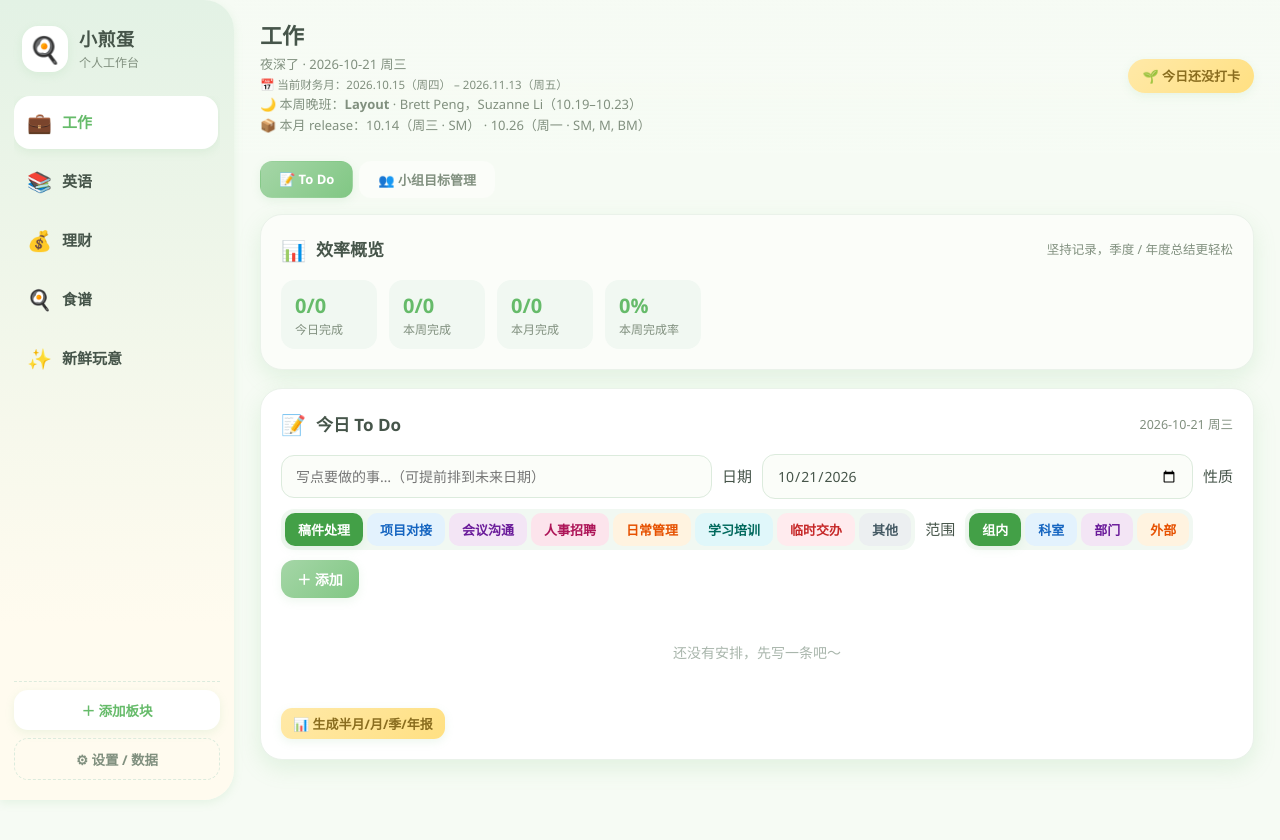
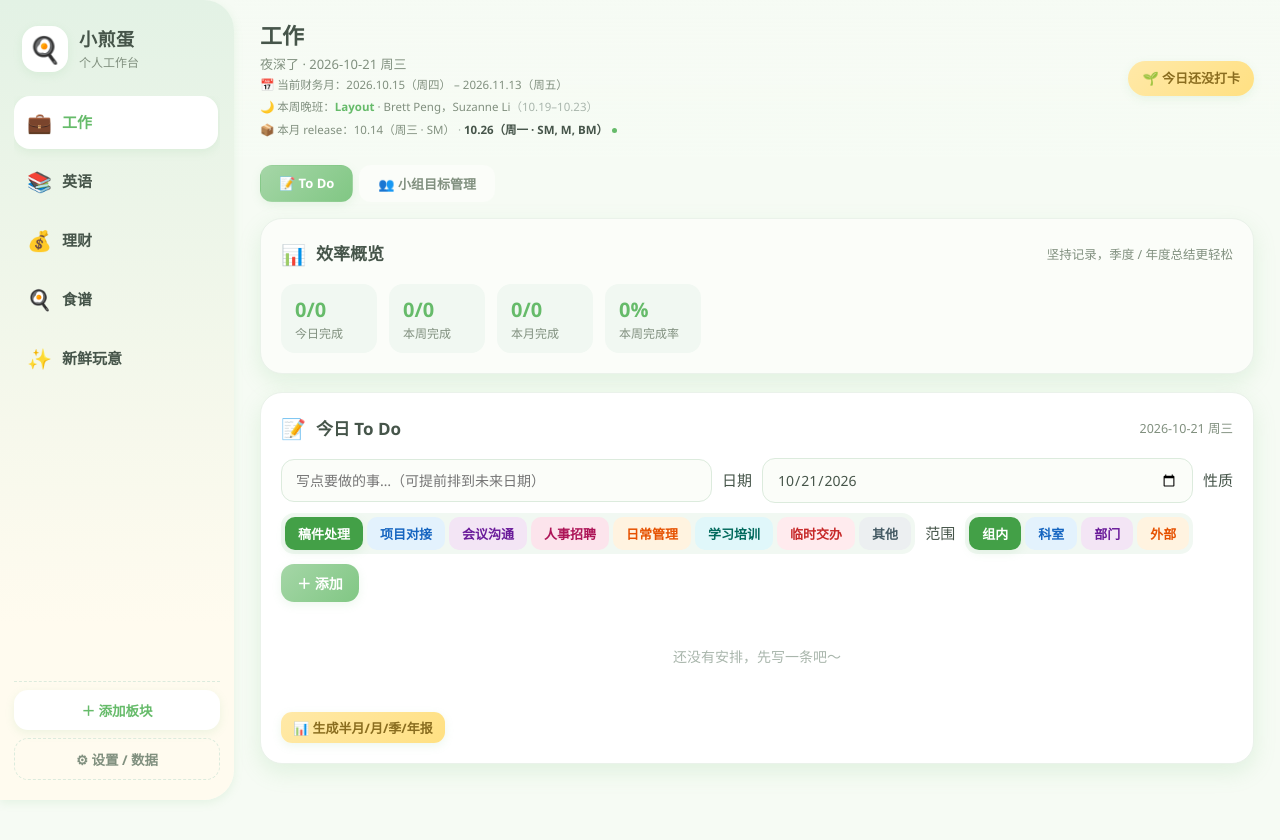
Before and after one commit to wanrfn/xiaojidan-workbench, a plain HTML site: page index.html in a window 1280 px wide. Drawn offline with Linux system fonts and the light colour scheme.

Commit message:
work: 顶部晚班下显示本月 release 日期 + 维护入口 (20261021b)

```diff
--- a/css/style.css
+++ b/css/style.css
@@ -73,14 +73,19 @@ input,select,textarea{font-family:inherit; font-size:14px; color:var(--ink);}
 .hamb{display:none; font-size:22px; width:40px;height:40px;border-radius:12px;background:#fff;box-shadow:var(--shadow-sm);}
 .topbar-title h1{margin:0; font-size:22px; font-weight:800;}
 .page-date{margin:2px 0 0; font-size:13px; color:var(--ink-soft);}
-/* 财务月下面那行「本周晚班」 */
-.page-date .pg-night{display:inline-block; margin-top:4px; font-size:11.5px; color:var(--ink-soft);
+/* 财务月下面那几行附加信息（本周晚班 / 本月 release 共用） */
+.page-date .pg-line{display:inline-block; margin-top:4px; font-size:11.5px; color:var(--ink-soft);
   cursor:pointer; border-bottom:1px dashed transparent; line-height:1.5;}
-.page-date .pg-night:hover{border-bottom-color:var(--line-strong);}
-.page-date .pg-night b{color:var(--green-500); font-weight:800;}
-.page-date .pg-night-date{color:var(--ink-faint);}
-.page-date .pg-night-sep{color:var(--ink-faint);}
-.page-date .pg-night-none{color:var(--ink-faint);}
+.page-date .pg-line:hover{border-bottom-color:var(--line-strong);}
+.page-date .pg-line b{color:var(--green-500); font-weight:800;}
+.page-date .pg-sub{color:var(--ink-faint);}
+.page-date .pg-sep{color:var(--ink-faint);}
+.page-date .pg-none{color:var(--ink-faint);}
+/* 本月 release：未来最近一次加粗 + 绿色小圆点标记 */
+.page-date .pg-rel{color:var(--ink-soft);}
+.page-date .pg-rel.is-next{color:var(--ink); font-weight:800;}
+.page-date .pg-rel.is-next::after{content:''; display:inline-block; width:5px; height:5px;
+  border-radius:50%; background:var(--green-500); margin-left:4px; vertical-align:middle;}
 /* 晚班排班弹窗 */
 .ns-list{margin:2px 0 10px;}
 .ns-row{display:flex; align-items:center; gap:10px; padding:7px 0;
```
